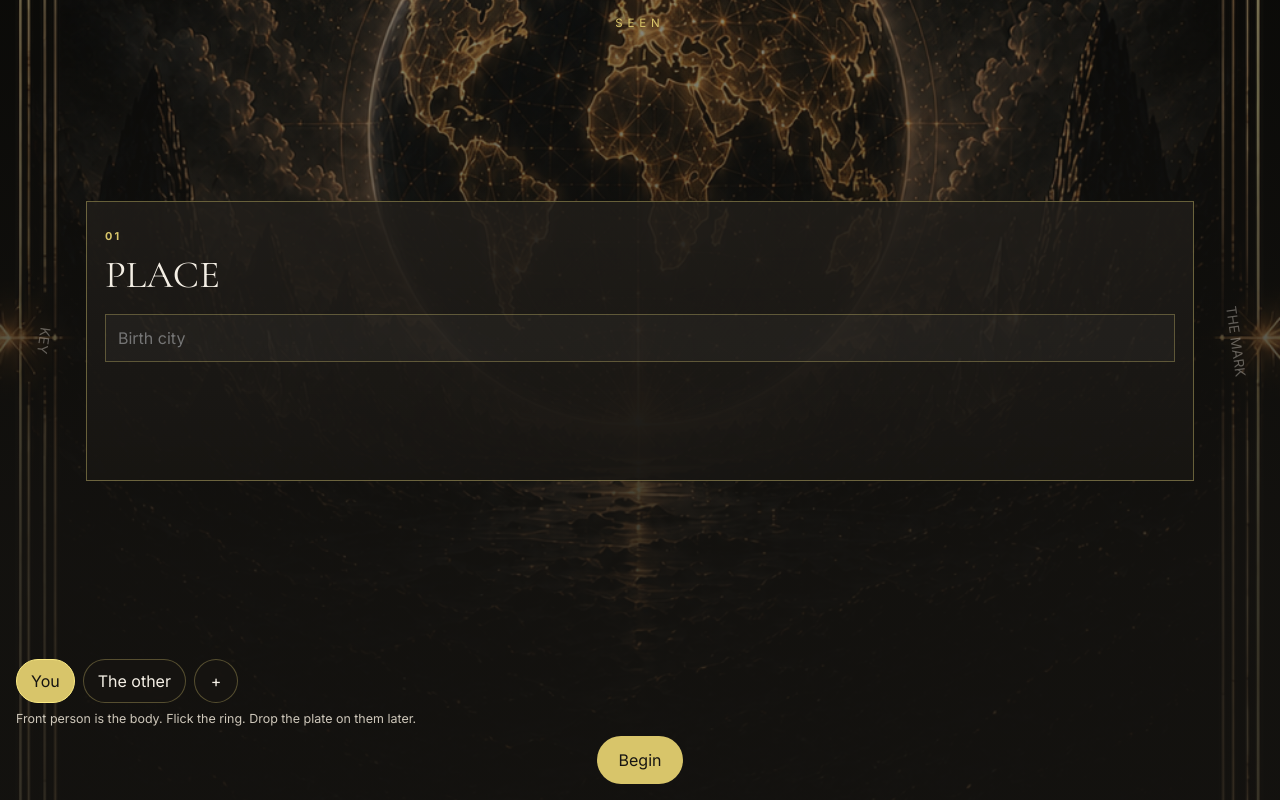
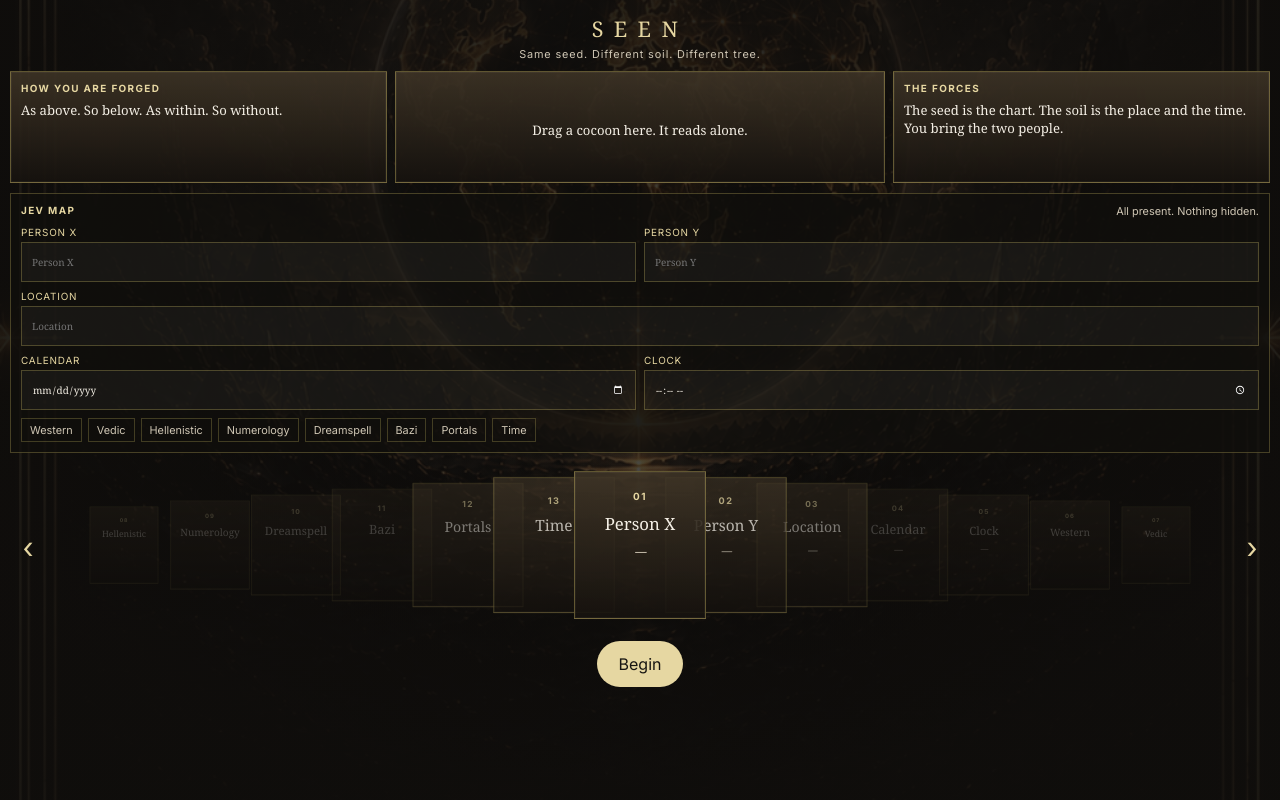
Before and after one commit to seanmphelps-ai/seen-universe, a Next.js app: page / in a window 1280 px wide. Built offline with nearby package versions, Linux system fonts and the light colour scheme.

Commit message:
SEEN entry: visible wheel, both people, Jev map, cocoon dropped to center.

```diff
--- a/app/styles/splash.css
+++ b/app/styles/splash.css
@@ -3,8 +3,11 @@
   min-height: 100svh;
   display: flex;
   flex-direction: column;
-  background: #171512;
+  gap: 10px;
+  padding: 0 10px max(12px, env(safe-area-inset-bottom));
+  background: #100e0c;
   color: #f4efe5;
+  overflow-x: hidden;
 }
 .seenTreeWorld {
   position: absolute;
@@ -12,109 +15,206 @@
   width: 100%;
   height: 100%;
   object-fit: cover;
-  opacity: 0.62;
+  opacity: 0.55;
 }
 .seenTreeVeil {
   position: absolute;
   inset: 0;
-  background: linear-gradient(180deg, rgba(23,21,18,0.2), rgba(23,21,18,0.72) 70%);
+  background:
+    radial-gradient(ellipse at center, rgba(16,14,12,0.15), rgba(16,14,12,0.78) 72%),
+    linear-gradient(180deg, rgba(16,14,12,0.25), rgba(16,14,12,0.55));
 }
 .seenTreeHead,
-.seenRing,
-.seenPeople,
-.seenTreeHint,
+.seenBoard,
+.seenJev,
+.seenWheel,
 .seenPlacardPlus {
   position: relative;
   z-index: 1;
 }
 .seenTreeHead {
-  padding: max(16px, env(safe-area-inset-top)) 16px 0;
+  padding-top: max(14px, env(safe-area-inset-top));
   text-align: center;
-  letter-spacing: 0.42em;
-  color: #d8c56a;
+}
+.seenTreeHead span {
+  display: block;
+  letter-spacing: 0.48em;
+  color: #e6d7a2;
+  font-family: Georgia, 'Palatino Linotype', serif;
+  font-size: 1.35rem;
+}
+.seenTreeHead small {
+  display: block;
+  margin-top: 4px;
+  color: #cfc6b4;
+  letter-spacing: 0.08em;
+  font-size: 0.68rem;
+}
+.seenBoard {
+  display: grid;
+  grid-template-columns: 1fr 1.3fr 1fr;
+  gap: 8px;
+  align-items: stretch;
+}
+.seenPlate,
+.seenCenter,
+.seenCard {
+  background:
+    linear-gradient(180deg, rgba(62, 52, 38, 0.88), rgba(22, 18, 14, 0.92));
+  border: 1px solid rgba(216, 197, 106, 0.38);
+  box-shadow: inset 0 0 0 1px rgba(255, 244, 214, 0.04);
+}
+.seenPlate,
+.seenCenter {
+  min-height: 112px;
+  padding: 10px;
+}
+.seenPlate b,
+.seenCenter b,
+.seenJev header b {
+  display: block;
+  color: #e6d7a2;
+  letter-spacing: 0.14em;
+  text-transform: uppercase;
+  font-size: 0.62rem;
+}
+.seenPlate p,
+.seenCenter p {
+  margin: 8px 0 0;
+  color: #f4efe5;
+  font-family: Georgia, 'Palatino Linotype', serif;
+  font-size: 0.82rem;
+  line-height: 1.35;
+}
+.seenCenter {
+  display: flex;
+  flex-direction: column;
+  justify-content: center;
+  text-align: center;
+}
+.seenCenter.hot {
+  border-color: #fbea83;
+}
+.seenCenter h1 {
+  margin: 6px 0 0;
+  font-family: Georgia, 'Palatino Linotype', serif;
+  font-weight: 400;
+  font-size: 1.5rem;
+}
+.seenJev {
+  display: grid;
+  grid-template-columns: 1fr 1fr;
+  gap: 8px;
+  padding: 10px;
+  background: rgba(16, 14, 12, 0.72);
+  border: 1px solid rgba(216, 197, 106, 0.28);
+}
+.seenJev header {
+  grid-column: 1 / -1;
+  display: flex;
+  justify-content: space-between;
+  gap: 8px;
+}
+.seenJev header span {
+  color: #cfc6b4;
+  font-size: 0.68rem;
+}
+.seenJev label {
+  display: flex;
+  flex-direction: column;
+  gap: 4px;
+  color: #e6d7a2;
+  font-size: 0.62rem;
+  letter-spacing: 0.08em;
+  text-transform: uppercase;
+}
+.seenJev label:nth-child(4) {
+  grid-column: 1 / -1;
+}
+.seenJev input,
+.seenPlacardInput {
+  width: 100%;
+  min-height: 40px;
+  padding: 8px 10px;
+  color: #f4efe5;
+  background: rgba(255, 248, 230, 0.04);
+  border: 1px solid rgba(216, 197, 106, 0.28);
+  font-family: Georgia, 'Palatino Linotype', serif;
+}
+.seenJevCocoons {
+  grid-column: 1 / -1;
+  display: flex;
+  flex-wrap: wrap;
+  gap: 6px;
+  margin: 0;
+}
+.seenJevCocoons i {
+  padding: 4px 8px;
+  color: #cfc6b4;
+  border: 1px solid rgba(216, 197, 106, 0.25);
+  font-style: normal;
+  font-size: 0.68rem;
+}
+.seenJevCocoons i.on {
+  color: #171512;
+  background: #e6d7a2;
+}
+.seenWheel {
+  display: grid;
+  grid-template-columns: 36px 1fr 36px;
+  align-items: center;
+  min-height: 168px;
+}
+.seenSpin {
+  height: 64px;
+  color: #e6d7a2;
+  background: transparent;
+  border: 0;
+  font-size: 1.8rem;
+}
+.seenWheelRail {
+  position: relative;
+  height: 168px;
+  overflow: hidden;
+}
+.seenCard {
+  position: absolute;
+  left: 50%;
+  top: 8px;
+  width: 132px;
+  height: 148px;
+  margin-left: -66px;
+  padding: 12px 10px;
+  text-align: center;
+  cursor: pointer;
+  touch-action: none;
+}
+.seenCard b {
+  color: #e6d7a2;
+  letter-spacing: 0.16em;
+  font-size: 0.62rem;
+}
+.seenCard h2 {
+  margin: 8px 0 0;
+  font-family: Georgia, 'Palatino Linotype', serif;
+  font-weight: 400;
+  font-size: 1.05rem;
+}
+.seenCard em {
+  display: block;
+  margin-top: 10px;
+  color: #cfc6b4;
   font-size: 0.72rem;
 }
-.seenRing {
-  flex: 1;
-  display: grid;
-  grid-template-columns: 72px 1fr 72px;
-  align-items: center;
-  gap: 6px;
-  padding: 12px 8px;
-}
-.seenRingFront {
-  min-height: 280px;
-  padding: 22px 18px;
-  background: linear-gradient(180deg, rgba(33,30,26,0.82), rgba(23,21,18,0.9));
-  border: 1px solid rgba(251,234,131,0.35);
-}
-.seenRingFront b {
-  color: #d8c56a;
-  letter-spacing: 0.2em;
-  font-size: 0.68rem;
-}
-.seenRingFront h1 {
-  margin: 8px 0 16px;
-  font-family: 'Cormorant Garamond', serif;
-  font-weight: 400;
-  font-size: 2.4rem;
-}
-.seenRingGhost {
-  height: 140px;
-  padding: 8px 4px;
-  color: rgba(244,239,229,0.35);
-  background: transparent;
-  border: 0;
-  writing-mode: vertical-rl;
-  transform: scale(0.92);
-}
-.seenRingGhost.left { transform: scale(0.86) rotate(8deg); }
-.seenRingGhost.right { transform: scale(0.86) rotate(-8deg); }
-.seenPeople {
-  display: flex;
-  gap: 8px;
-  overflow-x: auto;
-  padding: 8px 16px;
-}
-.seenPeople button {
-  min-height: 44px;
-  padding: 0 14px;
-  color: #f4efe5;
-  background: rgba(23,21,18,0.7);
-  border: 1px solid rgba(251,234,131,0.28);
-  border-radius: 999px;
-  white-space: nowrap;
-}
-.seenPeople button.on {
-  border-color: #fbea83;
-  color: #171512;
-  background: #d8c56a;
-}
-.seenPeople .add {
-  width: 44px;
-  padding: 0;
-}
-.seenTreeHint {
-  margin: 0 16px 10px;
-  color: #cfc8bb;
-  font-size: 0.78rem;
-}
-.seenPlacardInput {
-  width: 100%;
-  min-height: 48px;
-  margin-bottom: 8px;
-  padding: 10px 12px;
-  color: #f4efe5;
-  background: rgba(255,255,255,0.03);
-  border: 1px solid rgba(251,234,131,0.28);
+.seenCard.cocoon {
+  cursor: grab;
 }
 .seenPlacardPlus {
   align-self: center;
-  margin: 0 16px max(16px, env(safe-area-inset-bottom));
-  min-height: 48px;
+  min-height: 46px;
   padding: 0 22px;
   color: #171512;
-  background: #d8c56a;
+  background: #e6d7a2;
   border: 0;
   border-radius: 999px;
 }
--- a/components/SeenEntry.tsx
+++ b/components/SeenEntry.tsx
@@ -1,45 +1,86 @@
 'use client';
 
-import { useState } from 'react';
+import { useRef, useState } from 'react';
 import { useRouter } from 'next/navigation';
 import { LocationAutocompleteInput } from './LocationAutocompleteInput';
 
-type Person = { id: string; name: string };
-type Plate = 'place' | 'mark' | 'western' | 'wound' | 'bazi' | 'galactic' | 'key';
+type Cocoon =
+  | 'Western'
+  | 'Vedic'
+  | 'Hellenistic'
+  | 'Numerology'
+  | 'Dreamspell'
+  | 'Bazi'
+  | 'Portals'
+  | 'Time';
 
-const PLATES: { id: Plate; label: string }[] = [
-  { id: 'place', label: 'PLACE' },
-  { id: 'mark', label: 'THE MARK' },
-  { id: 'western', label: 'WESTERN' },
-  { id: 'wound', label: 'WOUND' },
-  { id: 'bazi', label: 'BAZI' },
-  { id: 'galactic', label: 'GALACTIC' },
-  { id: 'key', label: 'KEY' },
+const COCOONS: Cocoon[] = [
+  'Western',
+  'Vedic',
+  'Hellenistic',
+  'Numerology',
+  'Dreamspell',
+  'Bazi',
+  'Portals',
+  'Time',
 ];
+
+const INTAKE = ['Person X', 'Person Y', 'Location', 'Calendar', 'Clock'] as const;
 
 export default function SeenEntry() {
   const router = useRouter();
-  const [people, setPeople] = useState<Person[]>([
-    { id: 'you', name: 'You' },
-    { id: 'other', name: 'The other' },
-  ]);
-  const [frontPerson, setFrontPerson] = useState('you');
-  const [ring, setRing] = useState(0);
-  const [name, setName] = useState('');
-  const [birthDate, setBirthDate] = useState('');
-  const [birthCity, setBirthCity] = useState('');
+  const centerRef = useRef<HTMLElement | null>(null);
+  const drag = useRef<Cocoon | null>(null);
+  const [personX, setPersonX] = useState('');
+  const [personY, setPersonY] = useState('');
+  const [location, setLocation] = useState('');
+  const [calendar, setCalendar] = useState('');
+  const [clock, setClock] = useState('');
+  const [spin, setSpin] = useState(0);
+  const [center, setCenter] = useState<Cocoon | null>(null);
+  const [over, setOver] = useState(false);
 
-  const plate = PLATES[ring];
+  const cards = [...INTAKE, ...COCOONS];
 
-  function spin(dir: number) {
-    setRing((i) => (i + dir + PLATES.length) % PLATES.length);
+  function valueOf(label: string) {
+    if (label === 'Person X') return personX;
+    if (label === 'Person Y') return personY;
+    if (label === 'Location') return location;
+    if (label === 'Calendar') return calendar;
+    if (label === 'Clock') return clock;
+    return '';
   }
 
-  function go() {
+  function place(index: number) {
+    const count = cards.length;
+    let delta = index - spin;
+    delta = ((delta % count) + count) % count;
+    if (delta > count / 2) delta -= count;
+    const fade = Math.min(1, Math.abs(delta) / 3);
+    return {
+      transform: `translateX(${delta * 86}px) scale(${1 - Math.abs(delta) * 0.08})`,
+      opacity: 1 - fade * 0.78,
+      zIndex: 20 - Math.abs(delta),
+    };
+  }
+
+  function hitCenter(x: number, y: number) {
+    const zone = centerRef.current?.getBoundingClientRect();
+    if (!zone) return false;
+    return x >= zone.left && x <= zone.right && y >= zone.top && y <= zone.bottom;
+  }
+
+  function begin() {
     sessionStorage.setItem('seen.introduction.v2.complete', 'true');
-    sessionStorage.setItem('seen.foundation.name', name.trim() || people.find((p) => p.id === frontPerson)?.name || 'You');
-    sessionStorage.setItem('seen.foundation.birthDate', birthDate);
-    sessionStorage.setItem('seen.foundation.locations', JSON.stringify({ birthLocation: birthCity.trim() }));
+    sessionStorage.setItem('seen.foundation.name', personX.trim() || 'Person X');
+    sessionStorage.setItem('seen.foundation.otherName', personY.trim() || 'Person Y');
+    sessionStorage.setItem('seen.foundation.birthDate', calendar);
+    sessionStorage.setItem('seen.foundation.birthTime', clock);
+    sessionStorage.setItem(
+      'seen.foundation.locations',
+      JSON.stringify({ birthLocation: location.trim() }),
+    );
+    if (center) sessionStorage.setItem('seen.foundation.cocoon', center);
     router.push('/foundation/birth');
   }
 
@@ -48,53 +89,122 @@ export default function SeenEntry() {
       <img className="seenTreeWorld" src="/foundation/location-forge-background.png" alt="" />
       <div className="seenTreeVeil" />
 
-      <header className="seenTreeHead">SEEN</header>
+      <header className="seenTreeHead">
+        <span>SEEN</span>
+        <small>Same seed. Different soil. Different tree.</small>
+      </header>
 
-      <div className="seenRing">
-        <button type="button" className="seenRingGhost left" onClick={() => spin(-1)}>
-          {PLATES[(ring - 1 + PLATES.length) % PLATES.length].label}
-        </button>
-        <article className="seenRingFront">
-          <b>{String(ring + 1).padStart(2, '0')}</b>
-          <h1>{plate.label}</h1>
-          {plate.id === 'place' && (
-            <LocationAutocompleteInput className="seenPlacardInput" ariaLabel="Birth city" placeholder="Birth city" value={birthCity} onChange={setBirthCity} />
-          )}
-          {plate.id === 'mark' && (
+      <section className="seenBoard">
+        <aside className="seenPlate">
+          <b>How you are forged</b>
+          <p>As above. So below. As within. So without.</p>
+        </aside>
+
+        <article
+          id="seen-center"
+          ref={centerRef}
+          className={over ? 'seenCenter hot' : 'seenCenter'}
+        >
+          {center ? (
             <>
-              <input className="seenPlacardInput" placeholder="Name" value={name} onChange={(e) => setName(e.target.value)} />
-              <input className="seenPlacardInput" type="date" value={birthDate} onChange={(e) => setBirthDate(e.target.value)} />
+              <b>Independent</b>
+              <h1>{center}</h1>
+              <p>This cocoon only. The others stay on the wheel.</p>
             </>
+          ) : (
+            <p>Drag a cocoon here. It reads alone.</p>
           )}
         </article>
-        <button type="button" className="seenRingGhost right" onClick={() => spin(1)}>
-          {PLATES[(ring + 1) % PLATES.length].label}
+
+        <aside className="seenPlate">
+          <b>The forces</b>
+          <p>The seed is the chart. The soil is the place and the time. You bring the two people.</p>
+        </aside>
+      </section>
+
+      <section className="seenJev" aria-label="Jev map">
+        <header>
+          <b>Jev map</b>
+          <span>All present. Nothing hidden.</span>
+        </header>
+        <label>
+          Person X
+          <input value={personX} placeholder="Person X" onChange={(e) => setPersonX(e.target.value)} />
+        </label>
+        <label>
+          Person Y
+          <input value={personY} placeholder="Person Y" onChange={(e) => setPersonY(e.target.value)} />
+        </label>
+        <label>
+          Location
+          <LocationAutocompleteInput
+            className="seenPlacardInput"
+            ariaLabel="Location"
+            placeholder="Location"
+            value={location}
+            onChange={setLocation}
+          />
+        </label>
+        <label>
+          Calendar
+          <input type="date" value={calendar} onChange={(e) => setCalendar(e.target.value)} />
+        </label>
+        <label>
+          Clock
+          <input type="time" value={clock} onChange={(e) => setClock(e.target.value)} />
+        </label>
+        <p className="seenJevCocoons">
+          {COCOONS.map((name) => (
+            <i key={name} className={center === name ? 'on' : ''}>
+              {name}
+            </i>
+          ))}
+        </p>
+      </section>
+
+      <div className="seenWheel">
+        <button type="button" className="seenSpin" onClick={() => setSpin((n) => n - 1)} aria-label="Turn the wheel back">
+          ‹
+        </button>
+        <div className="seenWheelRail">
+          {cards.map((label, index) => {
+            const cocoon = COCOONS.find((name) => name === label);
+            return (
+              <article
+                key={label}
+                className={cocoon ? 'seenCard cocoon' : 'seenCard'}
+                style={place(index)}
+                onClick={() => setSpin(index)}
+                onPointerDown={(e) => {
+                  if (!cocoon) return;
+                  drag.current = cocoon;
+                  e.currentTarget.setPointerCapture(e.pointerId);
+                }}
+                onPointerMove={(e) => {
+                  if (!drag.current) return;
+                  setOver(hitCenter(e.clientX, e.clientY));
+                }}
+                onPointerUp={(e) => {
+                  if (drag.current && hitCenter(e.clientX, e.clientY)) setCenter(drag.current);
+                  drag.current = null;
+                  setOver(false);
+                }}
+              >
+                <b>{String(index + 1).padStart(2, '0')}</b>
+                <h2>{label}</h2>
+                {!cocoon && <em>{valueOf(label) || '—'}</em>}
+              </article>
+            );
+          })}
+        </div>
+        <button type="button" className="seenSpin" onClick={() => setSpin((n) => n + 1)} aria-label="Turn the wheel forward">
+          ›
         </button>
       </div>
 
-      <nav className="seenPeople" aria-label="People">
-        {people.map((person) => (
-          <button
-            key={person.id}
-            type="button"
-            className={frontPerson === person.id ? 'on' : ''}
-            onClick={() => setFrontPerson(person.id)}
-          >
-            {person.name}
-          </button>
-        ))}
-        <button
-          type="button"
-          className="add"
-          onClick={() =>
-            setPeople((rows) => [...rows, { id: crypto.randomUUID(), name: `Person ${rows.length + 1}` }])
-          }
-        >
-          +
-        </button>
-      </nav>
-      <p className="seenTreeHint">Front person is the body. Flick the ring. Drop the plate on them later.</p>
-      <button type="button" className="seenPlacardPlus" onClick={go}>Begin</button>
+      <button type="button" className="seenPlacardPlus" onClick={begin}>
+        Begin
+      </button>
     </main>
   );
 }
```
